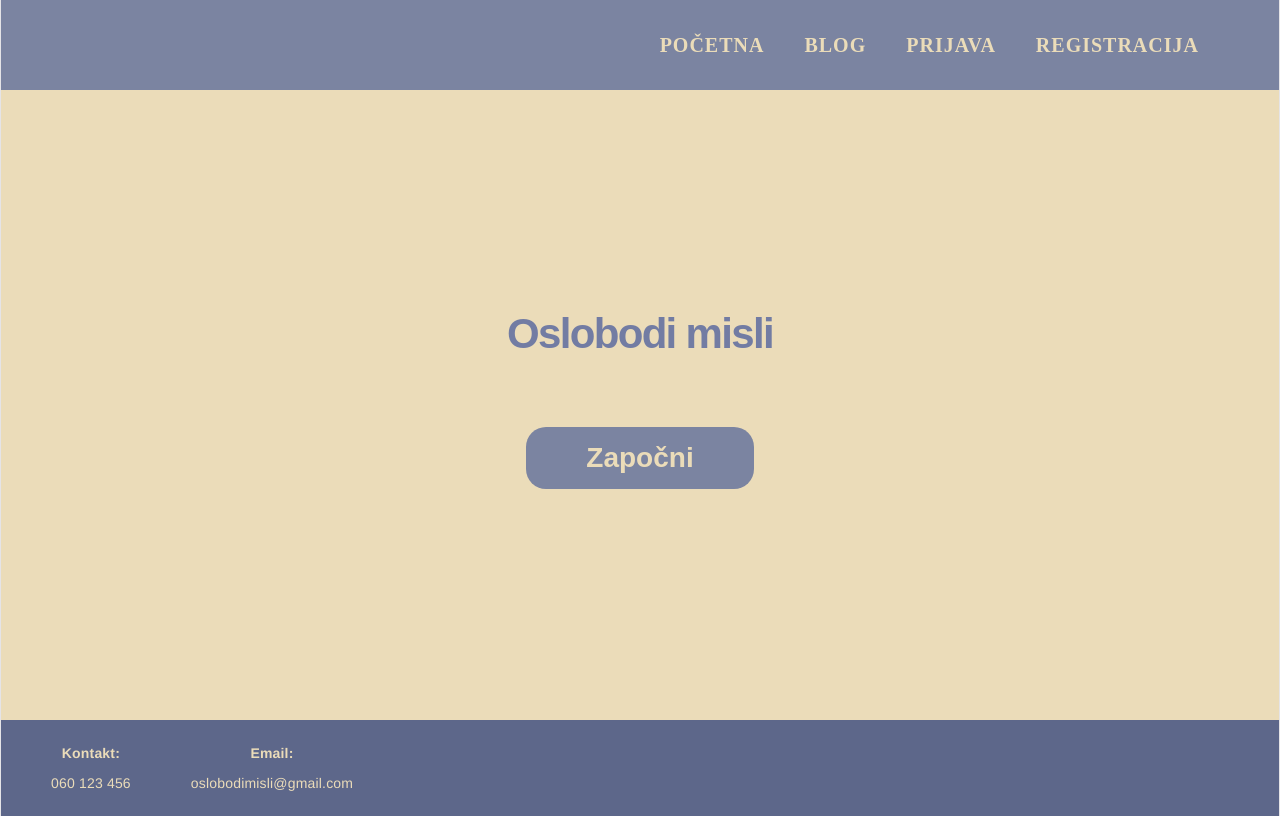
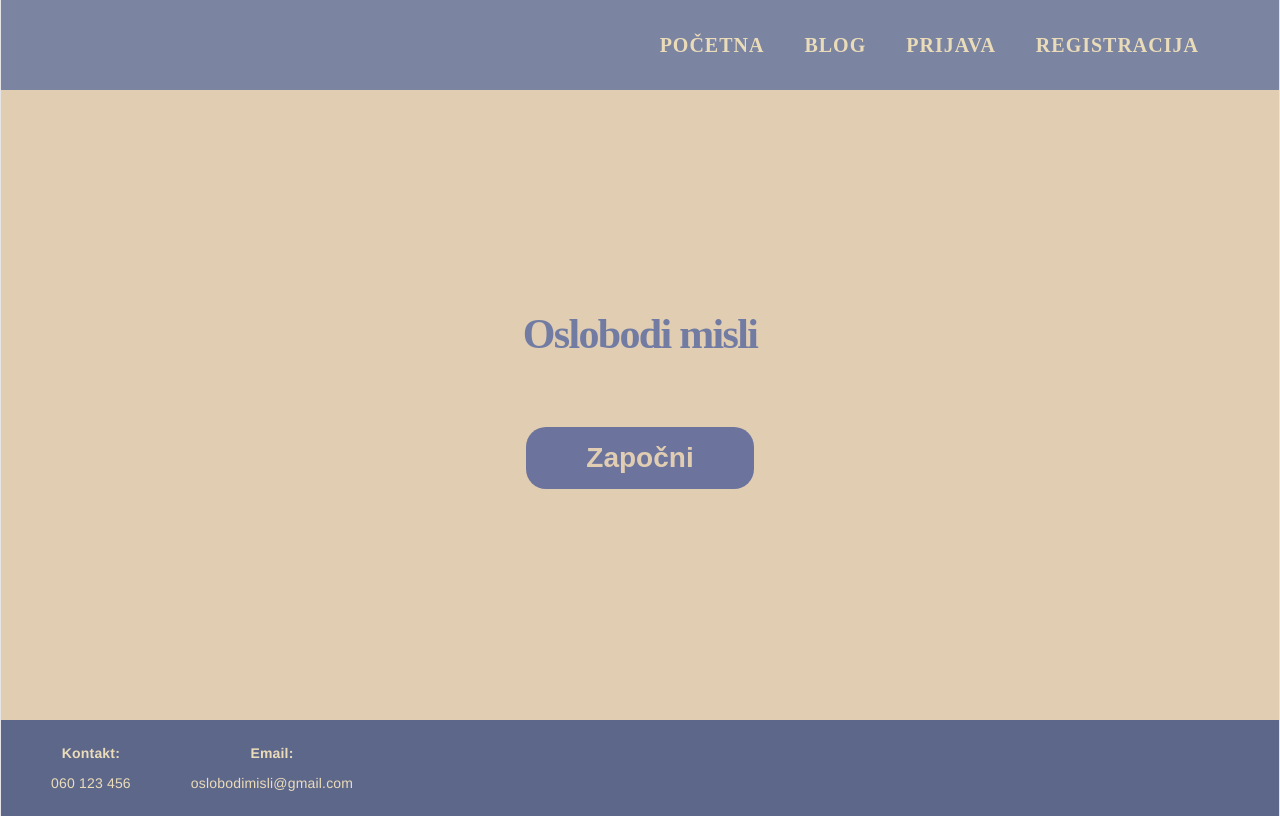
Before and after one commit to elab-development/klijentske-veb-tehnologije-i-skriptni-jezici-2025-26-2024-1051-dnevnik-za-mentalno-zdravlje, a React (Vite) app: page / in a window 1280 px wide. Built offline with nearby package versions, Linux system fonts and the light colour scheme.

Commit message:
Pocetna novi css

```diff
--- a/src/screens/Pocetna/style.css
+++ b/src/screens/Pocetna/style.css
@@ -1,5 +1,5 @@
 .pocetna-container {
-  background-color: #ebdcb9 !important;
+  background-color: #e0cdb2 !important;
   min-height: calc(100vh - 90px - 80px);
   display: flex;
   flex-direction: column;
@@ -10,16 +10,16 @@
 }
 
 .glavni-naslov {
-  color: #6a7495;
-  font-size: 100px;
+  color: #6c739c;
+  font-size: 130px;
   font-weight: bold;
   margin: 0;
-  font-family: 'sans-serif', Arial;
+  font-family: "Josefin Sans", Halvetica;
 }
 
 .zapocni-dugme {
-  background-color: #7b84a1;
-  color: #ebdcb9;
+  background-color: #6c739c;
+  color: #e0cdb2;
   font-size: 28px;
   font-weight: bold;
   padding: 15px 60px;
@@ -30,5 +30,5 @@
 }
 
 .zapocni-dugme:hover {
-  background-color: #6a7495;
+  background-color: #6c739c;
 }
```
